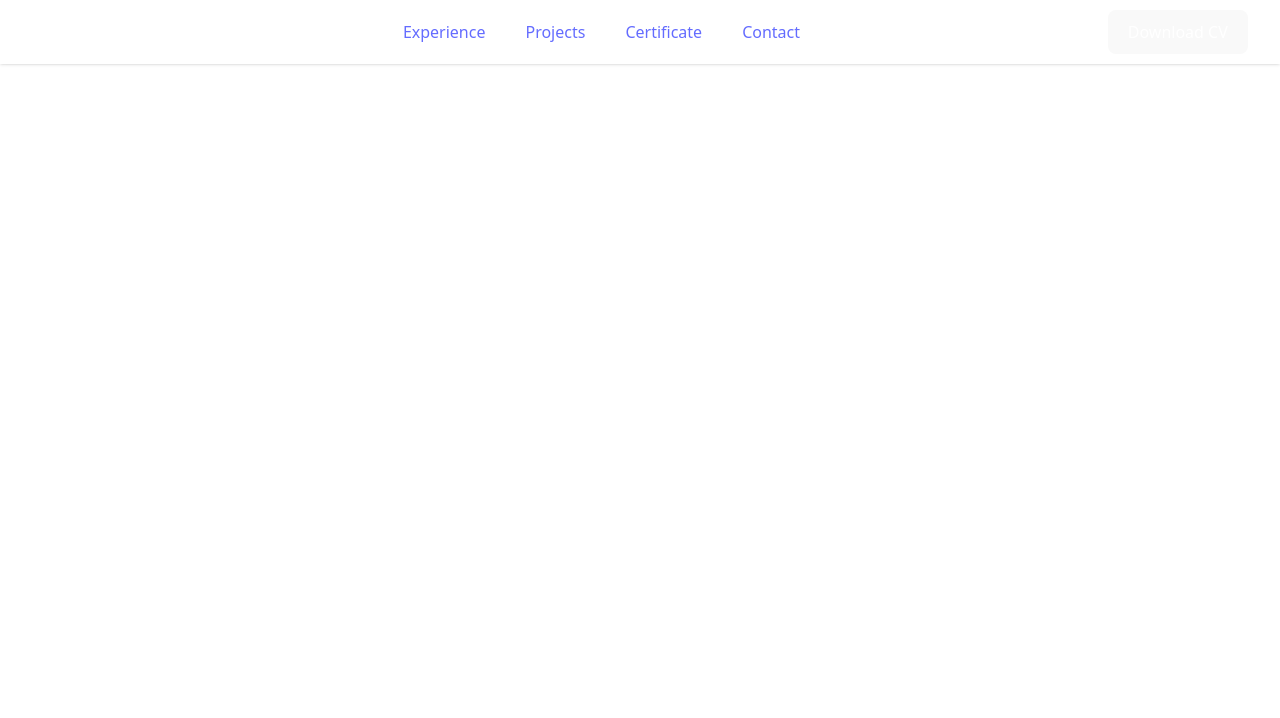
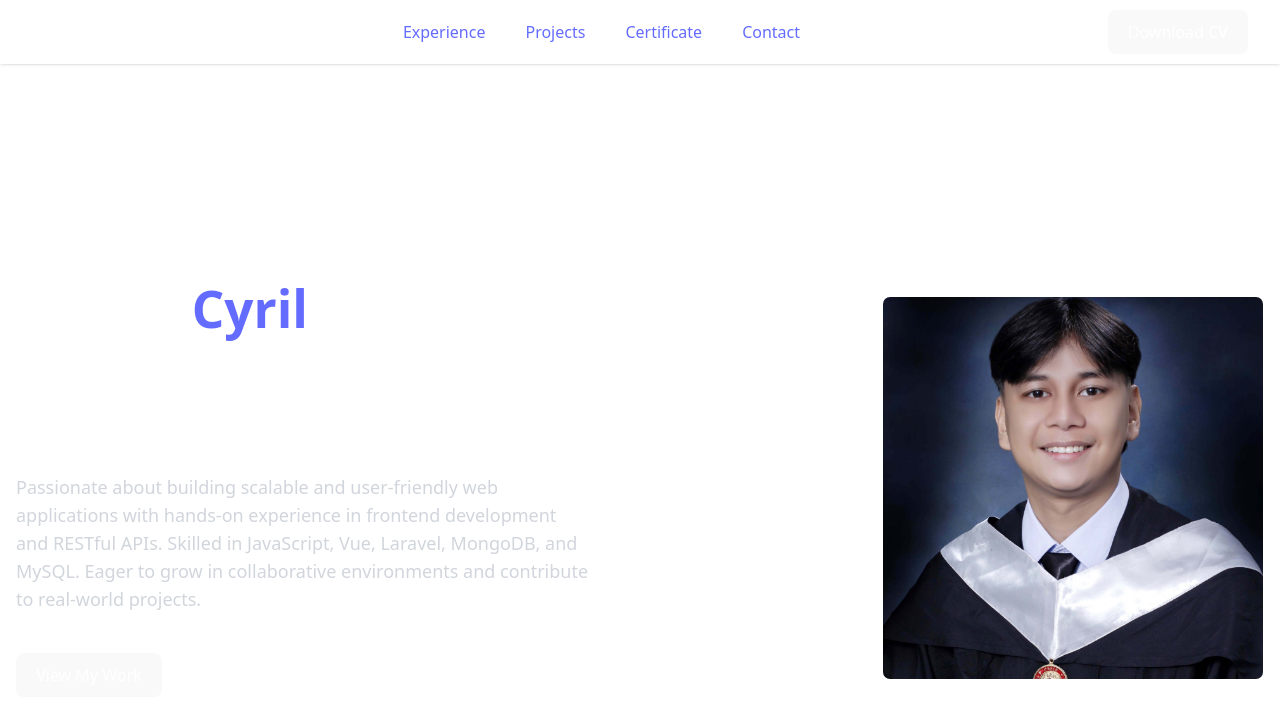
Before and after one commit to CyrilMel/cy-portfolio, a React (Vite) app: page / in a window 1280 px wide. Shown: the top 718 px of the page. Built offline with nearby package versions, Linux system fonts and the light colour scheme.

Commit message:
Landing page component

```diff
--- a/src/App.tsx
+++ b/src/App.tsx
@@ -1,12 +1,11 @@
 import Navbar from './components/Navbar';
+import Landing from './components/Landing';
 
 function App() {
   return (
     <>
       <Navbar />
-      <main className="pt-20">
-
-      </main>
+      <Landing />
     </>
   );
 }
--- /dev/null
+++ b/src/components/Landing.tsx
@@ -0,0 +1,36 @@
+import myImage from '../assets/me.jpg';
+
+const Landing = () => {
+    return (
+    <main className="flex items-center justify-center text-white px-4 pt-10">
+        <section className="py-60 w-full flex flex-col md:flex-row items-center justify-center gap-12">
+        {/* Text Section */}
+        <div className="text-center md:text-left space-y-6">
+            <h1 className="text-4xl sm:text-5xl font-bold leading-tight">
+            Hi, I’m <span className="hl">Cyril</span><br />
+            <span className="text-white">An aspiring Full Stack Developer</span>
+            </h1>
+            <p className="text-gray-300 text-lg max-w-xl">
+            Passionate about building scalable and user-friendly web applications with hands-on experience in frontend development and RESTful APIs.
+            Skilled in JavaScript, Vue, Laravel, MongoDB, and MySQL.
+            Eager to grow in collaborative environments and contribute to real-world projects.
+            </p>
+            <button className="mt-4 border border-white px-6 py-2 text-sm hover:bg-white hover:text-black transition">
+            View My Work
+            </button>
+        </div>
+
+        {/* Image Section */}
+        <div className="w-96 h-96 rounded-lg overflow-hidden border border-white">
+            <img
+            src={myImage}
+            alt="Your Portrait"
+            className="w-full h-full object-cover"
+            />
+        </div>
+        </section>
+    </main>
+    );
+};
+
+export default Landing;
--- a/src/index.css
+++ b/src/index.css
@@ -24,6 +24,12 @@ a:hover {
   color: #535bf2;
 }
 
+.hl{
+  font-weight: 700;
+  color: #646cff;
+  text-decoration: inherit;
+}
+
 .logo {
   font-size: 24px;
   font-weight: 700;
@@ -36,8 +42,6 @@ a:hover {
 
 body {
   margin: 0;
-  display: flex;
-  place-items: center;
   min-width: 320px;
   min-height: 100vh;
 }
```
Also changed, not shown: src/assets/me.jpg (added).
